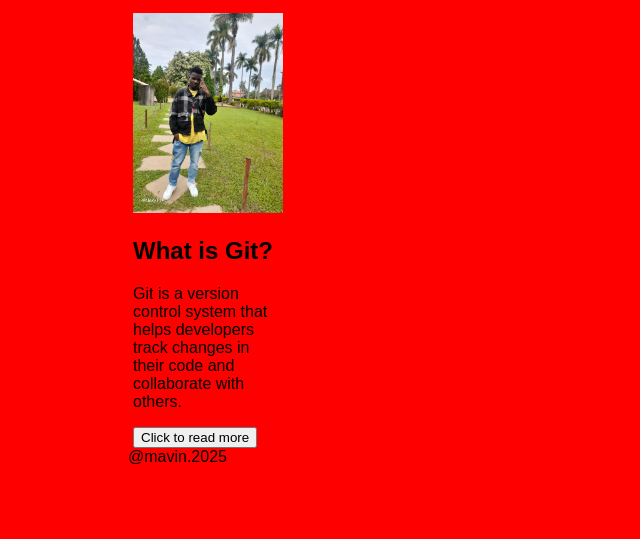
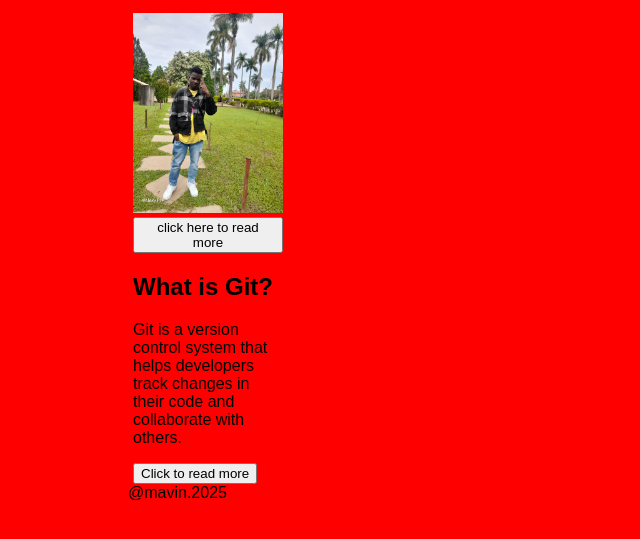
Before and after one commit to epucumavin4-bot/mavin, a plain HTML site: page index.html in a window 1280 px wide. Shown: the part 317-856 px from the top of the page, without its empty margins (0-640 px from the left). Drawn offline with Linux system fonts and the light colour scheme.

Commit message:
Update index.html
button styles

```diff
--- a/index.html
+++ b/index.html
@@ -24,6 +24,7 @@
             <img src="mav.jpg" class="img">
         </section>
         <section class="sectionstyle">
+<button>click here to read more</button>
             <h2>What is Git?</h2>
             <p>Git is a version control system that helps developers track changes in their code and collaborate with others.</p>
             <button>Click to read more</button>
```
